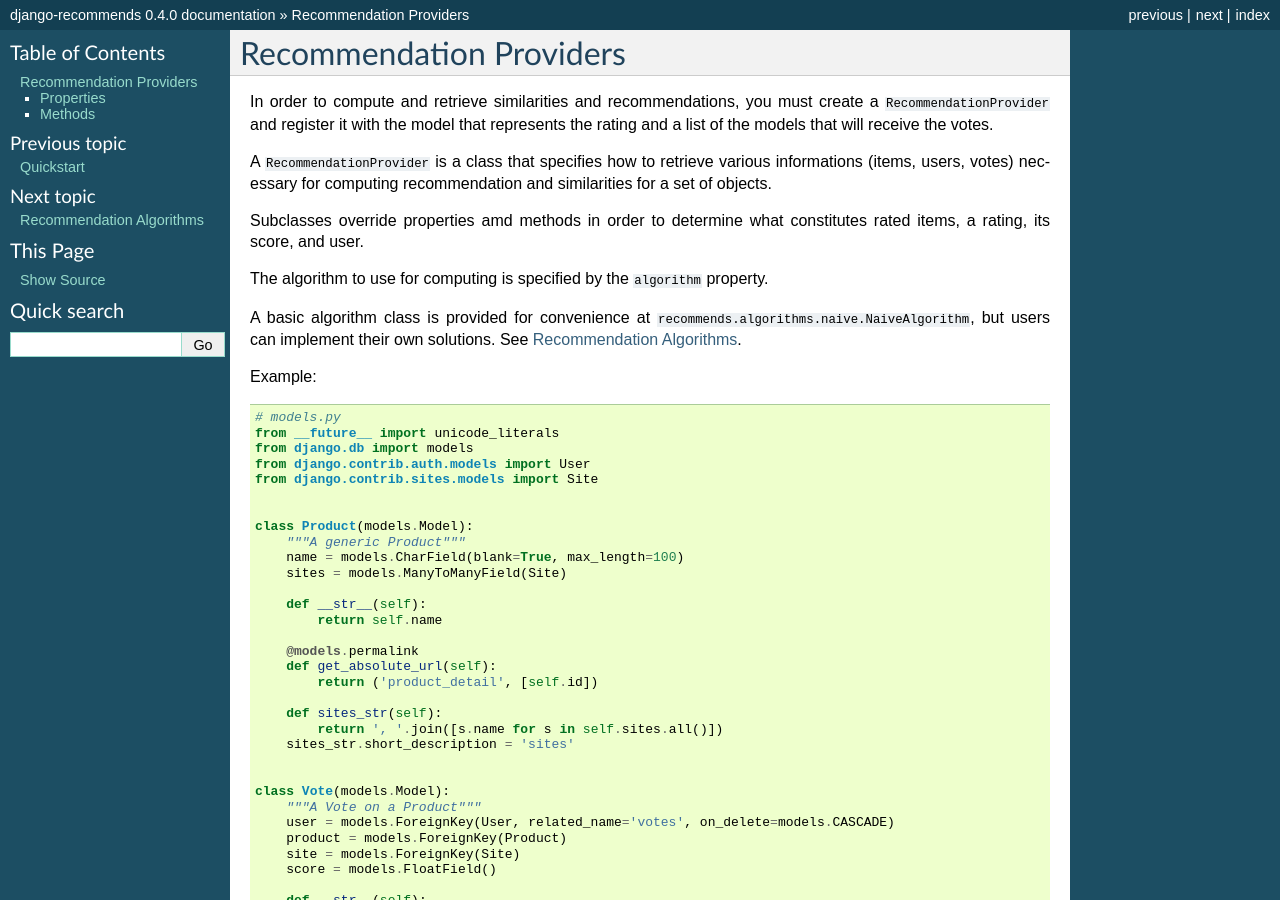
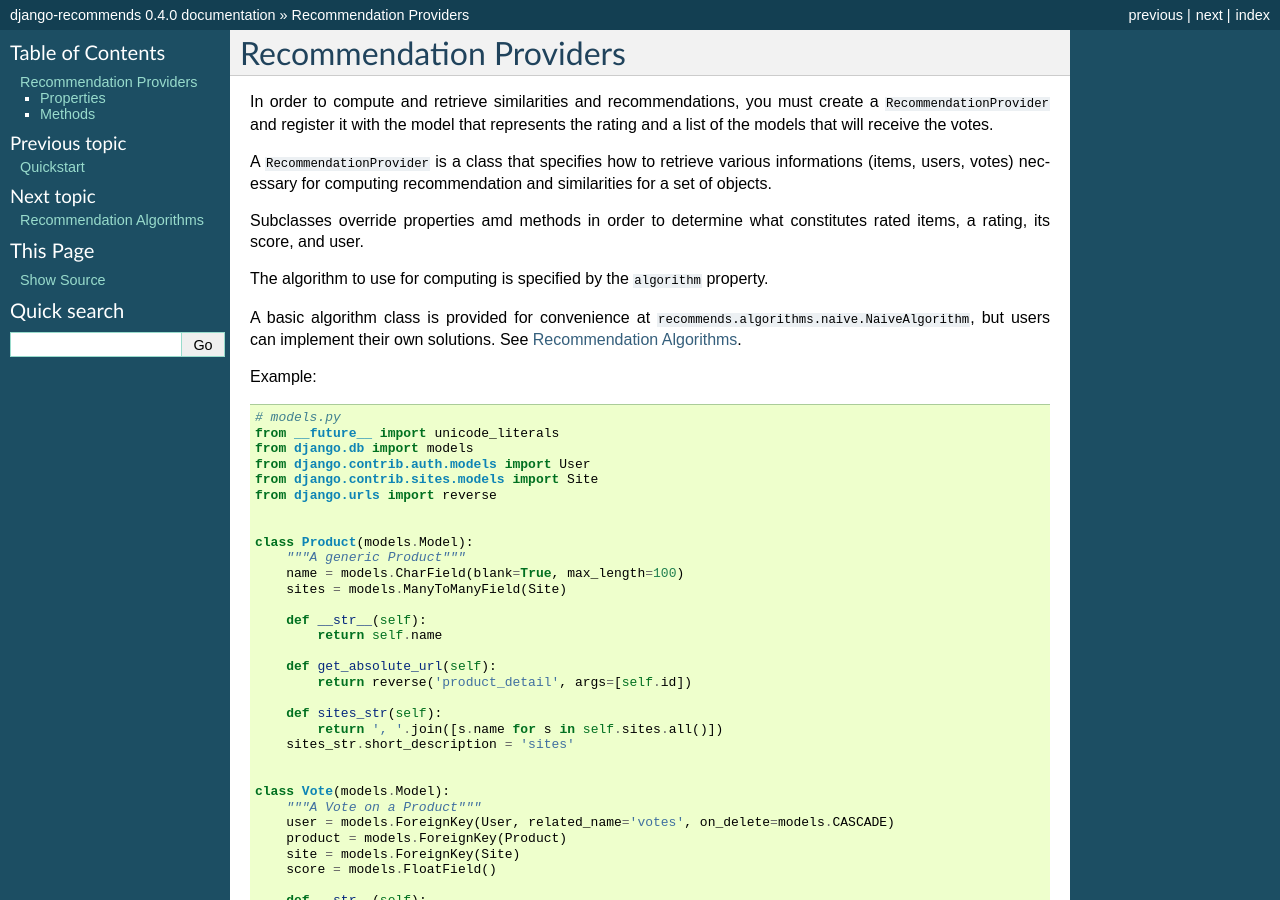
Before and after one commit to fcurella/django-recommends, a Sphinx documentation site: the page built from docs/providers.rst, in a window 1280 px wide and 900 px high. Built offline with Sphinx 7.4.7, drawn with Linux system fonts in a browser that asks for light colours.

Commit message:
remove use of models.permalink

```diff
--- a/docs/providers.rst
+++ b/docs/providers.rst
@@ -20,6 +20,7 @@ Example::
     from django.db import models
     from django.contrib.auth.models import User
     from django.contrib.sites.models import Site
+    from django.urls import reverse
 
 
     class Product(models.Model):
@@ -30,9 +31,8 @@ Example::
         def __str__(self):
             return self.name
 
-        @models.permalink
         def get_absolute_url(self):
-            return ('product_detail', [self.id])
+            return reverse('product_detail', args=[self.id])
 
         def sites_str(self):
             return ', '.join([s.name for s in self.sites.all()])
```
Also changed, not shown: 1 other file.
